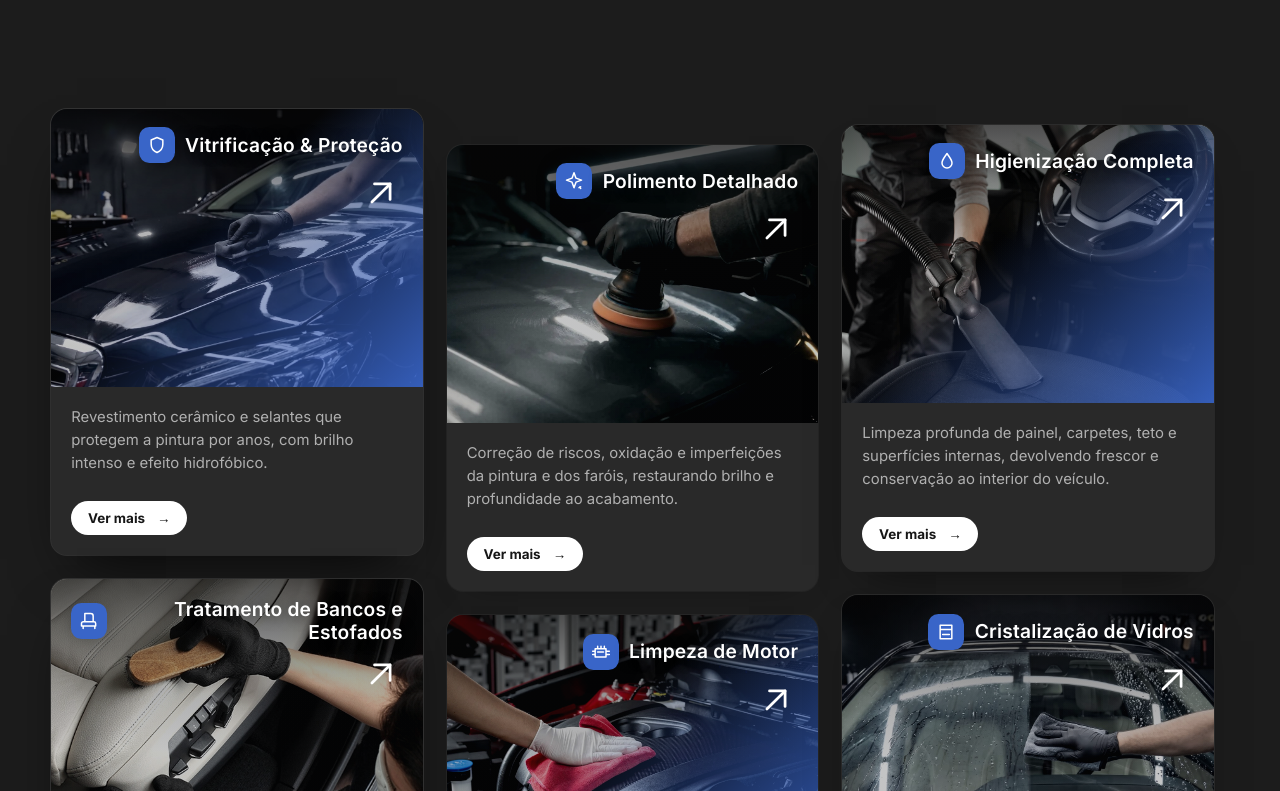
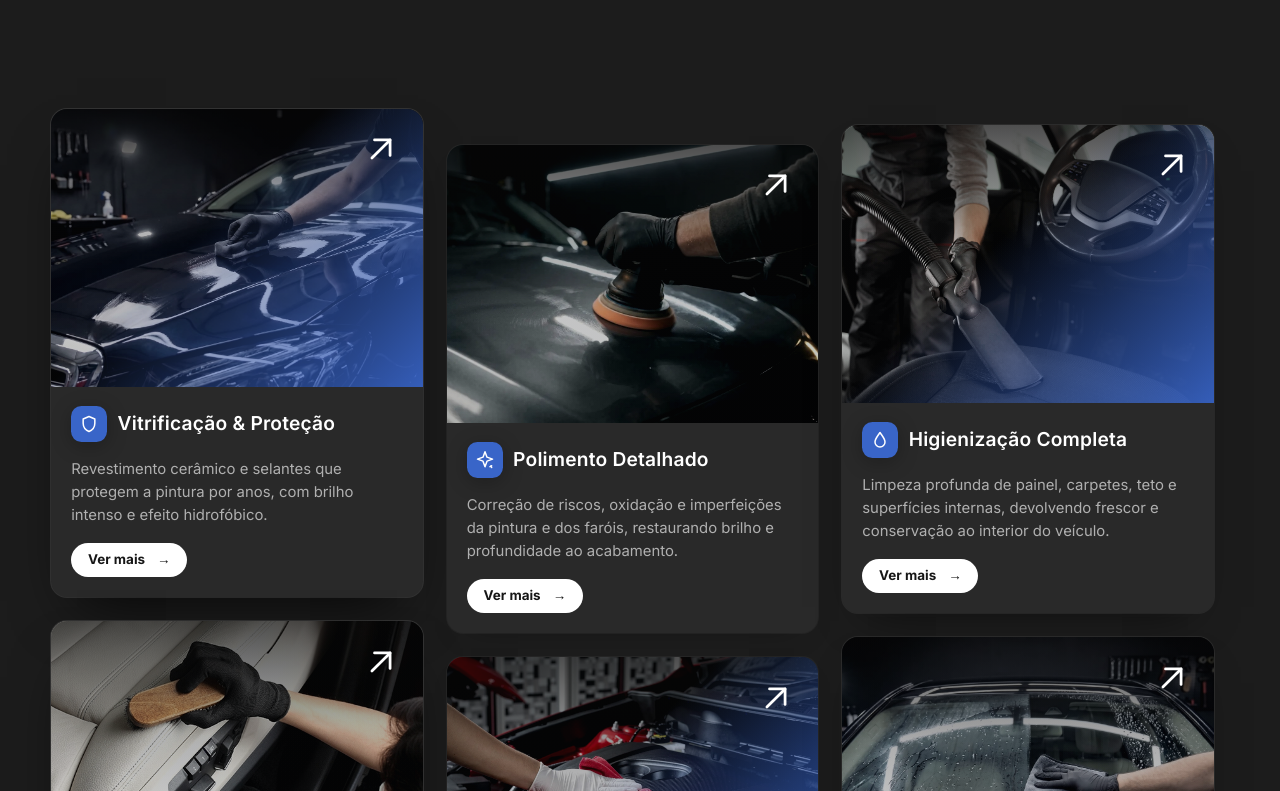
Before and after one commit to V-Santtos/MV-OFICIAL, a Next.js app: page / in a window 1280 px wide. Shown: the part 3829-4620 px from the top of the page. Built offline with nearby package versions, Linux system fonts and the light colour scheme; no server answers; a web font is replaced by a local one.

Commit message:
fix(home): mover titulos dos cards e manter circulo nitido

```diff
--- a/src/components/sections/Circulo.tsx
+++ b/src/components/sections/Circulo.tsx
@@ -3,7 +3,6 @@
 import { useEffect, useRef, useState } from "react";
 import {
   motion,
-  useMotionTemplate,
   useReducedMotion,
   useScroll,
   useTransform,
@@ -51,11 +50,10 @@ export function Circulo() {
   const lift = useTransform(scrollYProgress, circuloReveal.liftInput, circuloReveal.liftOutput);
   const textClip = useTransform(scale, (value) => `circle(${75 * value}vmax at 50% 50%)`);
 
-  // Mobile — SAÍDA da frase por FADE + BLUR (Victor, 2026-07-24). No desktop a
+  // Mobile — SAÍDA da frase por FADE, sem desfoque. No desktop a
   // frase saía só por scroll físico, e por isso o título de Serviços esperava
   // (margem -45%) pra não aparecer junto com "Do cuidado ao resultado". No mobile
-  // a frase SOME visualmente aqui (borra e esvazia — a MESMA linguagem do título
-  // do Processo), o que libera apertar o gatilho de Serviços sem os dois se
+  // a frase SOME visualmente aqui, o que libera apertar o gatilho de Serviços sem os dois se
   // cruzarem, encurtando o vão escuro.
   // ⚠️ Amarrado a um `useScroll` SEPARADO de SAÍDA — não ao `scrollYProgress` da
   // seção, que TRAVA em 1.0 enquanto o palco ainda está pinado (aí a frase apagava
@@ -67,8 +65,6 @@ export function Circulo() {
     offset: ["end end", "end start"],
   });
   const headExitOpacity = useTransform(exitProgress, [0.15, 0.45], [1, 0]);
-  const headExitBlur = useTransform(exitProgress, [0.15, 0.45], [0, 5]);
-  const headExitFilter = useMotionTemplate`blur(${headExitBlur}px)`;
 
   return (
     <section ref={ref} aria-label="Transição" className={styles.section}>
@@ -89,9 +85,8 @@ export function Circulo() {
             style={{
               y: reduced || isMobile ? 0 : lift,
               clipPath: reduced ? "none" : textClip,
-              // Fade+blur de saída SÓ no mobile; desktop segue sem (sai por scroll).
+              // Fade de saída só no mobile; o texto permanece nítido.
               opacity: isMobile && !reduced ? headExitOpacity : 1,
-              filter: isMobile && !reduced ? headExitFilter : undefined,
             }}
           >
             {circulo.title} <span className={styles.emphasis}>{circulo.emphasis}</span>
--- a/src/components/sections/Servicos.module.css
+++ b/src/components/sections/Servicos.module.css
@@ -240,8 +240,7 @@
   opacity: 1;
 }
 
-/* Grupo topo-direito: título + seta logo ABAIXO dele, alinhados à direita,
-   como a referência. pointer-events none pra não competir com o link do card. */
+/* Seta sobre a foto; ícone e título ficam no painel abaixo dela. */
 .meta {
   position: absolute;
   top: 1.15rem;
@@ -259,7 +258,7 @@
 .name {
   display: flex;
   align-items: center;
-  justify-content: flex-end;
+  justify-content: flex-start;
   gap: 0.65rem;
 }
 
@@ -288,7 +287,6 @@
   font-size: 1.2rem;
   letter-spacing: 0.01em;
   line-height: 1.2;
-  text-shadow: 0 1px 14px rgba(0, 0, 0, 0.55);
 }
 
 .details {
@@ -297,7 +295,7 @@
   flex-direction: column;
   align-items: flex-start;
   gap: 1rem;
-  min-height: 10.5rem;
+  min-height: 13rem;
   padding: 1.15rem 1.25rem 1.25rem;
 }
 
--- a/src/components/sections/Servicos.tsx
+++ b/src/components/sections/Servicos.tsx
@@ -131,10 +131,6 @@ export function Servicos() {
                     <span className={styles.scrim} aria-hidden="true" />
                     <span className={styles.tint} aria-hidden="true" />
                     <div className={styles.meta}>
-                      <div className={styles.name}>
-                        <span className={styles.icon}><ServiceIcon slug={s.slug} /></span>
-                        <h3 className={styles.label}>{s.title}</h3>
-                      </div>
                       <span className={styles.arrow} aria-hidden="true">
                         <svg width="44" height="44" viewBox="0 0 24 24" fill="none" stroke="currentColor" strokeWidth="1.5" strokeLinecap="round" strokeLinejoin="round">
                           <path d="M5 12h14" />
@@ -144,6 +140,10 @@ export function Servicos() {
                     </div>
                   </div>
                   <div className={styles.details}>
+                    <div className={styles.name}>
+                      <span className={styles.icon}><ServiceIcon slug={s.slug} /></span>
+                      <h3 className={styles.label}>{s.title}</h3>
+                    </div>
                     <p className={styles.description}>{s.desc}</p>
                     <span className={styles.more}>Ver mais <span aria-hidden="true">→</span></span>
                   </div>
```
